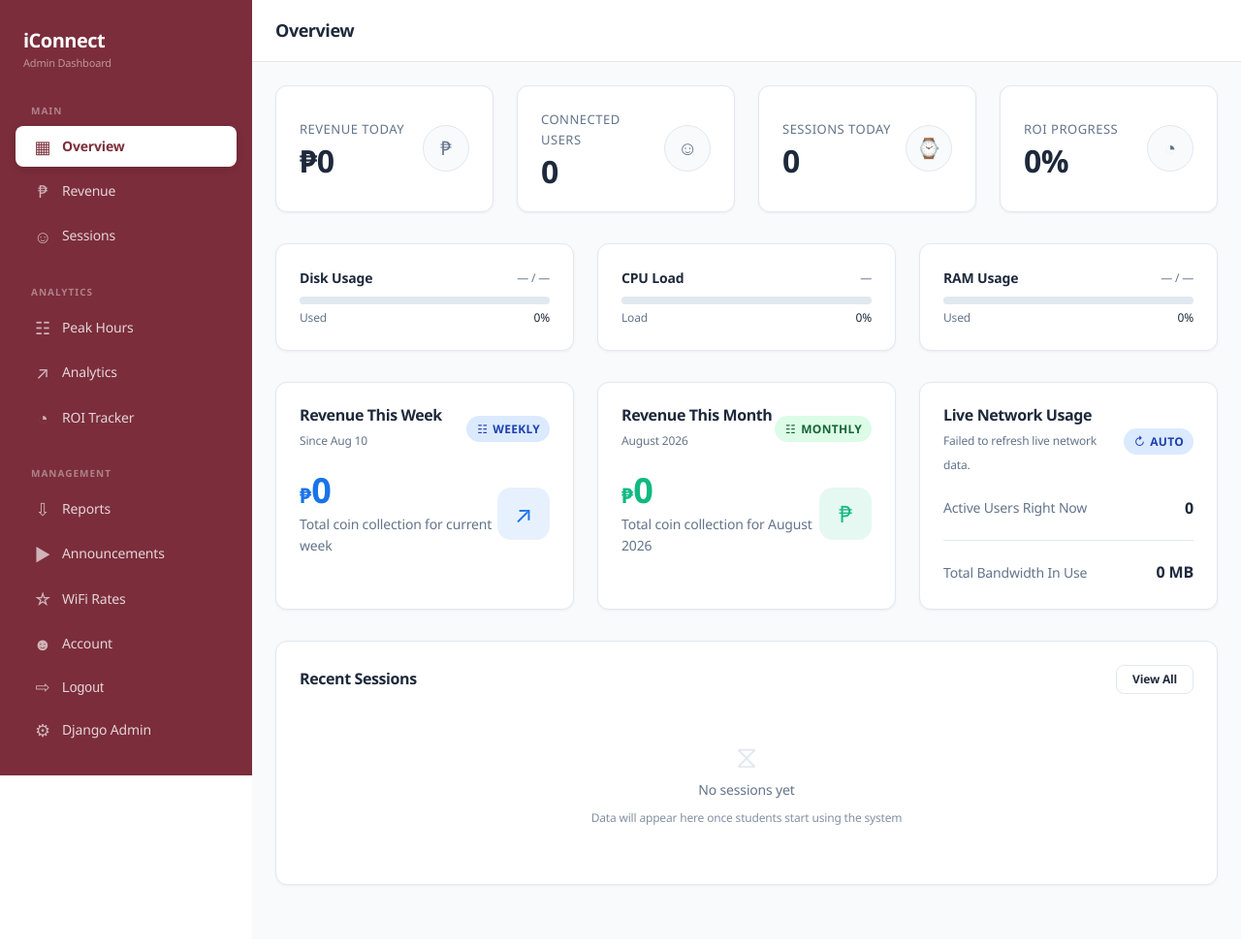
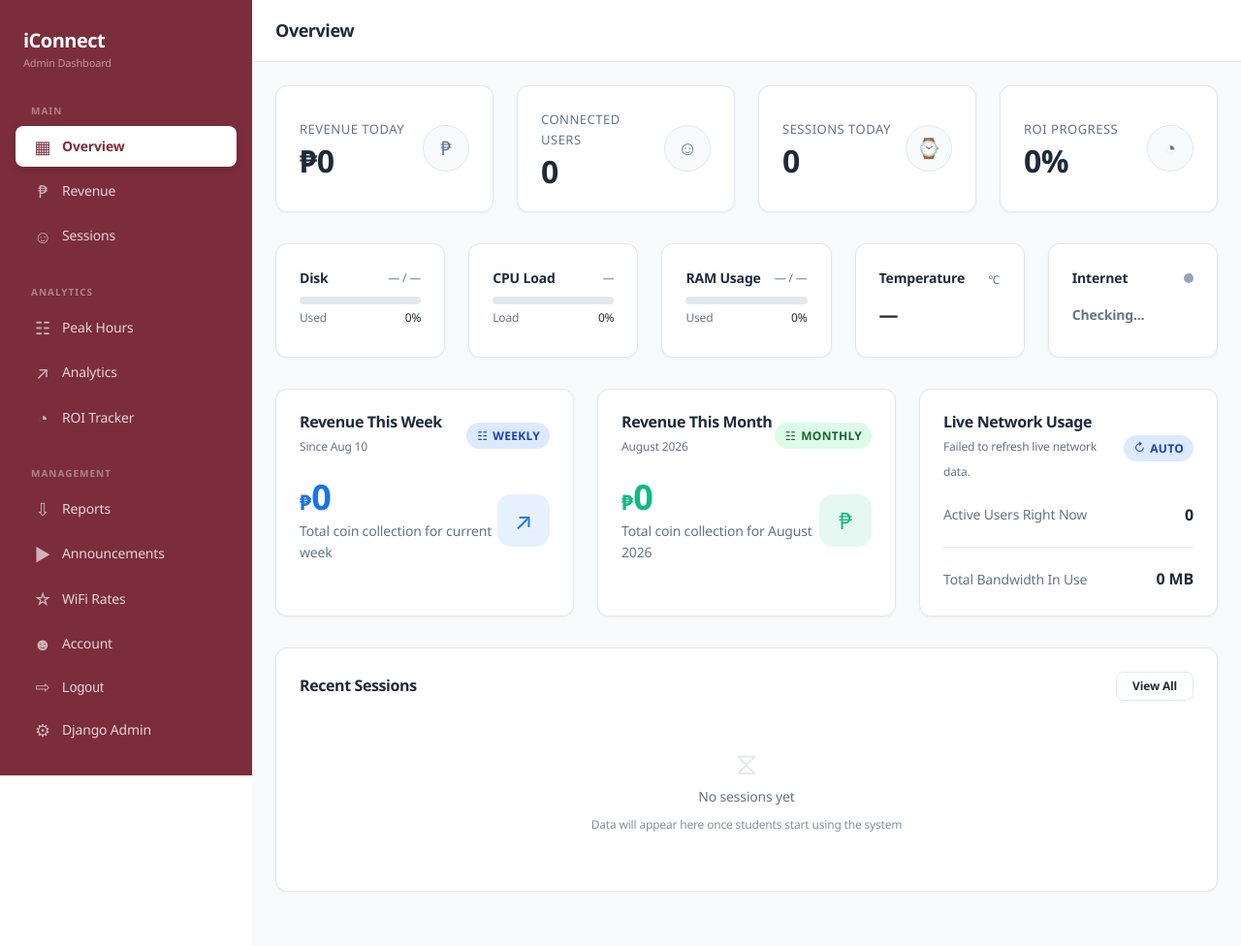
Before and after one commit to loricohenrian/iConnect, a Django app: page /dashboard/ in a window 1280 px wide. Shown: the whole page at 97% size. Before the commit the page ends 914 px from the top, so only its background shows below. Run offline with Django 4.2, Linux system fonts and the light colour scheme; the visitor is signed in with stand-in values (Sample User, id 1); data that the repository does not hold is empty; parts of the project's set-up code (start-up, migrations or seed data) failed here and were passed over.

Commit message:
UI: Move Internet checker to main dashboard and add Orange Pi Temperature metric

```diff
--- a/dashboard/templates/dashboard/overview.html
+++ b/dashboard/templates/dashboard/overview.html
@@ -51,11 +51,11 @@
 <!-- Charts Row -->
 
 <!-- System Resource Cards (Progress Bars) -->
-<div class="stats-grid" style="grid-template-columns: repeat(3, 1fr);">
+<div class="stats-grid" style="grid-template-columns: repeat(5, 1fr);">
     <!-- Disk Card -->
     <div class="stat-card animate-fadeIn" style="animation-delay: 350ms; display: block;">
         <div style="display: flex; justify-content: space-between; align-items: center; margin-bottom: var(--space-sm);">
-            <div style="font-weight: 600; font-size: 14px; color: var(--color-dark);">Disk Usage</div>
+            <div style="font-weight: 600; font-size: 14px; color: var(--color-dark);">Disk</div>
             <div style="font-size: 12px; color: var(--color-gray);"><span id="sys-disk-used">—</span> / <span id="sys-disk-total">—</span></div>
         </div>
         <div class="progress-bar-bg">
@@ -92,6 +92,26 @@
         <div style="display: flex; justify-content: space-between; margin-top: var(--space-xs); font-size: 12px; font-weight: 500;">
             <span style="color: var(--color-gray);">Used</span>
             <span id="sys-ram-pct" style="color: var(--color-dark);">0%</span>
+        </div>
+    </div>
+    <!-- Temp Card -->
+    <div class="stat-card animate-fadeIn" style="animation-delay: 500ms; display: block;">
+        <div style="display: flex; justify-content: space-between; align-items: center; margin-bottom: var(--space-sm);">
+            <div style="font-weight: 600; font-size: 14px; color: var(--color-dark);">Temperature</div>
+            <div style="font-size: 12px; color: var(--color-gray);"><i class="bi bi-thermometer-half"></i></div>
+        </div>
+        <div style="display: flex; align-items: center; height: 38px;">
+            <div id="sys-cpu-temp" style="font-size: 20px; font-weight: 700; color: var(--color-dark);">—</div>
+        </div>
+    </div>
+    <!-- Internet Status Card -->
+    <div class="stat-card animate-fadeIn" style="animation-delay: 550ms; display: block;">
+        <div style="display: flex; justify-content: space-between; align-items: center; margin-bottom: var(--space-sm);">
+            <div style="font-weight: 600; font-size: 14px; color: var(--color-dark);">Internet</div>
+            <div id="sys-internet-dot" style="width: 10px; height: 10px; border-radius: 50%; background: #94A3B8;"></div>
+        </div>
+        <div style="display: flex; align-items: center; height: 38px;">
+            <div id="sys-internet-text" style="font-size: 14px; font-weight: 600; color: var(--color-gray);">Checking...</div>
         </div>
     </div>
 </div>
--- a/static/js/dashboard.js
+++ b/static/js/dashboard.js
@@ -453,21 +453,26 @@ async function refreshSystemStats() {
         setBar('sys-ram-bar', ramPct);
 
         // --- Internet Status ---
-        const internetDotEl = document.getElementById('sidebar-internet-dot');
-        const internetTextEl = document.getElementById('sidebar-internet-text');
+        const internetDotEl = document.getElementById('sys-internet-dot');
+        const internetTextEl = document.getElementById('sys-internet-text');
         if (internetDotEl && internetTextEl) {
             if (data.internet_online === true) {
                 internetDotEl.style.background = '#10B981'; // Green
-                internetDotEl.style.animation = 'pulse 2s infinite';
+                internetDotEl.style.boxShadow = '0 0 8px rgba(16, 185, 129, 0.5)';
                 internetTextEl.textContent = 'Internet is up';
             } else if (data.internet_online === false) {
                 internetDotEl.style.background = '#EF4444'; // Red
-                internetDotEl.style.animation = 'none';
+                internetDotEl.style.boxShadow = '0 0 8px rgba(239, 68, 68, 0.5)';
                 internetTextEl.textContent = 'Internet is down';
             } else {
-                internetTextEl.textContent = 'System Online';
+                internetDotEl.style.background = '#94A3B8';
+                internetDotEl.style.boxShadow = 'none';
+                internetTextEl.textContent = 'Unknown';
             }
         }
+
+        // --- CPU Temp ---
+        setText('sys-cpu-temp', data.cpu_temp || '—');
 
     } catch (err) {
         console.error('Failed to refresh system stats:', err);
--- a/templates/base_dashboard.html
+++ b/templates/base_dashboard.html
@@ -85,9 +85,9 @@
         </nav>
 
         <div class="sidebar-footer">
-            <div class="system-status" id="sidebar-internet-status">
-                <span class="status-dot" id="sidebar-internet-dot"></span>
-                <span id="sidebar-internet-text">Checking Internet...</span>
+            <div class="system-status">
+                <span class="status-dot"></span>
+                <span>System Online</span>
             </div>
         </div>
     </aside>
```
